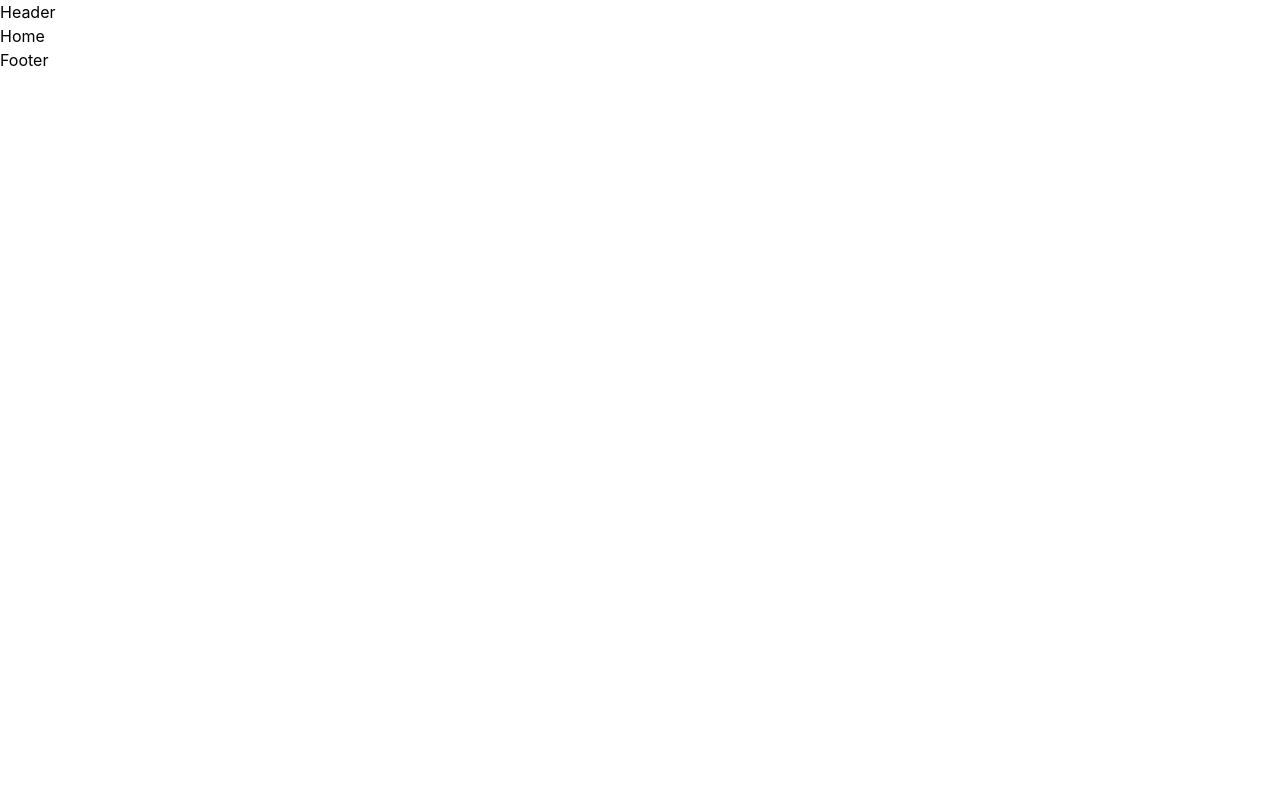
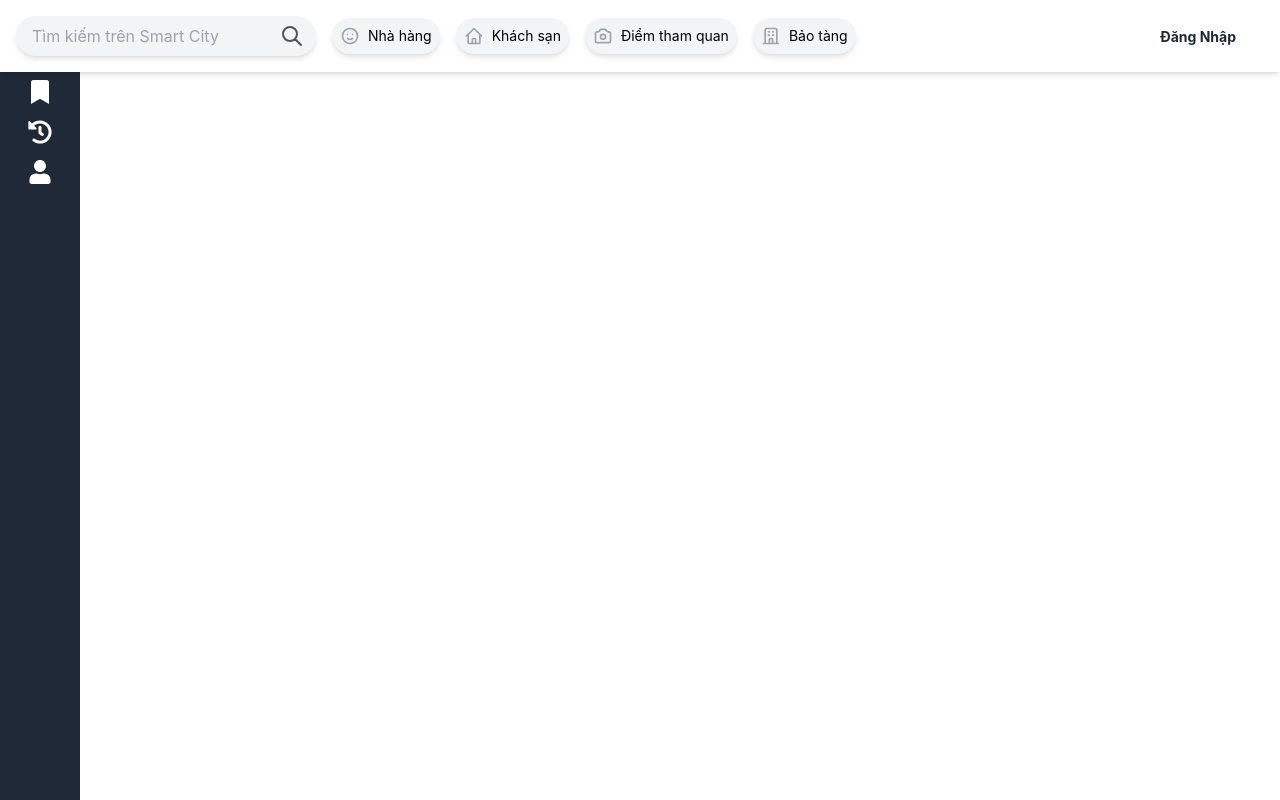
Before and after one commit to minhphu102003/SmartCity, a React (Create React App) app in the folder frontend/: page / in a window 1280 px wide. Built offline with nearby package versions, Linux system fonts and the light colour scheme.

Commit message:
add user service and refine interface header

```diff
--- a/frontend/src/components/header/Header.jsx
+++ b/frontend/src/components/header/Header.jsx
@@ -1,12 +1,122 @@
-import React from "react";
-import { useState, useEffect, useContext } from "react";
+import React, { useContext, useState, useEffect } from "react";
+import AuthContext from "../../context/authProvider";
+import MethodContext from "../../context/methodProvider";
+import { toast } from "react-toastify";
+import { FontAwesomeIcon } from "@fortawesome/react-fontawesome";
+import { Link ,useNavigate } from "react-router-dom";
+import * as userServices from '../../services/user';
+import * as authServices from '../../services/auth';
+import icons from '../../utils/icon';
 
-const Header = ()=>{
-    return (
-      <header>
-        <div>Header</div>
-      </header>
-    )
-}
+const Header = () => {
+  const { auth } = useContext(AuthContext);
+  const [user, setUser] = useState({});
+  const [isLogin,setIsLogin] = useState(false);
+  const navigate = useNavigate();
+  const {notify} = useContext(MethodContext);
+
+  useEffect(()=>{
+    const fetchingCurrentUser = async() =>{
+      const accessToken = auth.accessToken ||
+      JSON.parse(localStorage.getItem("accessToken")).accessToken;
+      const responseUser = await userServices.getCurrentUser(accessToken);
+      console.log(responseUser);
+      if(responseUser?.status === 200){
+        const userData = responseUser?.data;
+        console.log(userData);
+        setUser(userData);
+        const newAuth = {...auth, userData};
+        localStorage.setItem("auth",JSON.stringify(newAuth));
+        setIsLogin(true);
+      }
+      else{
+        localStorage.removeItem("access-token");
+      }
+    };
+    console.log(localStorage.getItem("access-token"));
+    localStorage.getItem("access-token") !== null && fetchingCurrentUser();
+  },[]);
+
+
+  const handleLogout = async () => {
+    const fetchingLogOut = await authServices.logout();
+    if(fetchingLogOut?.status === 200){
+      localStorage.removeItem("auth");
+      localStorage.removeItem("access-token");
+      localStorage.removeItem("refresh-token");
+      navigate("/login",{
+        state:{
+          toastMessage: "Đăng xuất thành công!",
+          statusMessage:"success",
+        }
+      });
+    }else{
+      console.log(fetchingLogOut?.response);
+      notify("Đăng xuất thất bại! ","error");
+    }
+  };
+
+  return (
+    <header className="absolute top-0 left-0 w-full p-4 bg-white shadow-md z-50 flex items-center justify-between">
+      <div className="flex items-center">
+        <div className="flex items-center bg-gray-100 p-2 rounded-full shadow-md w-[300px]">
+          <input
+            type="text"
+            placeholder="Tìm kiếm trên Smart City"
+            className="bg-gray-100 outline-none pl-2 flex-grow"
+          />
+          <button className="ml-auto mr-5 text-gray-600">
+            <icons.HiOutlineSearch size={24} />
+          </button>
+        </div>
+        <div className="flex space-x-4 ml-4">
+      <button className="bg-gray-100 p-2 rounded-full shadow-md flex items-center">
+        <icons.HiOutlineEmojiHappy size={20} className="text-gray-400" />
+        <span className="ml-2 text-sm">Nhà hàng</span>
+      </button>
+      <button className="bg-gray-100 p-2 rounded-full shadow-md flex items-center">
+        <icons.HiOutlineHome size={20} className="text-gray-400" />
+        <span className="ml-2 text-sm">Khách sạn</span>
+      </button>
+      <button className="bg-gray-100 p-2 rounded-full shadow-md flex items-center">
+        <icons.HiOutlineCamera size={20} className="text-gray-400" />
+        <span className="ml-2 text-sm">Điểm tham quan</span>
+      </button>
+      <button className="bg-gray-100 p-2 rounded-full shadow-md flex items-center">
+        <icons.HiOutlineOfficeBuilding size={20} className="text-gray-400" />
+        <span className="ml-2 text-sm">Bảo tàng</span>
+      </button>
+        </div>
+      </div>
+      <div>
+        {isLogin ? (
+          <div className="flex items-center space-x-4">
+            <img
+              src="https://via.placeholder.com/32" // Replace with user's avatar URL
+              alt="User Avatar"
+              className="w-8 h-8 rounded-full"
+            />
+            <button
+              onClick={handleLogout}
+              className="bg-red-500 text-white p-2 rounded-full shadow-md"
+            >
+              Đăng xuất
+            </button>
+          </div>
+        ) : (
+          <button
+          >
+            <Link
+                  to="/login"
+                  className="mr-2 rounded-lg px-4 py-2 text-sm font-bold text-gray-800 transition-all hover:bg-gray-300 hover:text-primaryColor lg:px-5 lg:py-2.5 "
+                >
+                  Đăng Nhập
+                </Link>
+          </button>
+        )}
+      </div>
+    </header>
+  );
+};
 
 export default Header;
--- a/frontend/src/components/sideBar/siderBar.jsx
+++ b/frontend/src/components/sideBar/siderBar.jsx
@@ -1,5 +1,9 @@
 import React, { useState } from 'react';
 import { FaBars, FaBookmark, FaHistory, FaUser } from 'react-icons/fa'; // Sử dụng react-icons để có các icon
+import { toast } from 'react-toastify';
+import AuthContext from '../../context/authProvider';
+import MethodContext from '../../context/methodProvider';
+
 
 const Sidebar = () => {
     const [isOpen, setIsOpen] = useState(false);
@@ -14,15 +18,15 @@ const Sidebar = () => {
                 <FaBars className="cursor-pointer" size={24} onClick={toggleSidebar} />
             </div>
             <div className="flex flex-col items-center mt-4 space-y-4">
-                <div className="flex flex-col items-center w-full">
+                <div className="flex w-full justify-center">
                     <FaBookmark className="cursor-pointer" size={24} />
                     {isOpen && <span className="mt-2 text-sm">Đã lưu</span>}
                 </div>
-                <div className="flex flex-col items-center w-full">
-                    <FaHistory className="cursor-pointer" size={24} />
+                <div className="flex w-full justify-center">
+                    <FaHistory className="cursor-pointer " size={24} />
                     {isOpen && <span className="mt-2 text-sm">Gần đây</span>}
                 </div>
-                <div className="flex flex-col items-center w-full">
+                <div className="flex w-full justify-center">
                     <FaUser className="cursor-pointer" size={24} />
                     {isOpen && <span className="mt-2 text-sm">Chia sẻ vị trí</span>}
                 </div>
--- a/frontend/src/context/methodProvider.js
+++ b/frontend/src/context/methodProvider.js
@@ -44,7 +44,6 @@ export const MethodProvider = ({children}) => {
         const dots = "...";
         if(string.hasOwnProperty("length"))
             if (string.length > limit) {
-                // you can also use substr instead of substring
                 string = string.substring(0, limit) + dots;
             }
         return string;
--- a/frontend/src/layouts/Layout.jsx
+++ b/frontend/src/layouts/Layout.jsx
@@ -1,11 +1,13 @@
 import React from "react";
 import Header from "../components/header/Header.jsx";
 import Footer from "../components/footer/Footer.jsx";
+import SideBar from "../components/sideBar/siderBar.jsx";
 
 const Layout = ({children})=>{
     return (
         <>
             <Header />
+            <SideBar/>
             {children}
             <Footer />
         </>
--- /dev/null
+++ b/frontend/src/services/user.js
@@ -0,0 +1,53 @@
+import * as request from '../utils/request'
+
+
+const USERS_ENDPOINT = '/api/users/current-user';
+
+export const getCurrentUser = async(accessToken) =>{
+    try{
+        const response = await request.get(USERS_ENDPOINT,
+            {
+                headers: {Authorization: `Bearer ${accessToken}`},
+            }
+        );
+        return response;
+    }catch(error){
+        return error;
+    }
+}
+
+const EDIT_PROFILE_ENDPOINT = '/api/users/edit-profile';
+
+export const editProfile = async(formData,accessToken) => {
+    try{
+        const response = await request.put(EDIT_PROFILE_ENDPOINT,
+            formData,
+            {
+                headers:{
+                    headers: {
+                        "Content-Type": "application/form-data",
+                        "Authorization": `Bearer ${accessToken}`
+                    },
+                    withCredentials: true
+                }
+            }
+        )
+        return response;
+    }catch(error){
+        return error;
+    }
+}
+
+
+const DELETE_ENDPOINT = "/api/users/delete-user";
+
+export const deleteUserById = async (accessToken, id) => {
+    try {
+        const response = await request.deleteRe(`${DELETE_ENDPOINT}?userId=${id}`, {
+            headers: {Authorization: `Bearer ${accessToken}`},
+        });
+        return response;
+    } catch (error) {
+        return error;
+    }
+};
--- a/frontend/src/utils/icon.jsx
+++ b/frontend/src/utils/icon.jsx
@@ -1,7 +1,12 @@
-import { HiOutlineUsers, } from 'react-icons/hi';
 
+import { HiOutlineSearch, HiOutlineEmojiHappy, HiOutlineHome, HiOutlineCamera, HiOutlineOfficeBuilding } from 'react-icons/hi';
 
-const icons ={
-    HiOutlineUsers
-}
+const icons = {
+  HiOutlineSearch,
+  HiOutlineEmojiHappy,
+  HiOutlineHome,
+  HiOutlineCamera,
+  HiOutlineOfficeBuilding,
+};
+
 export default icons;
```
Also changed, not shown: 2 other files (tests, documents, lock files or other folders).
